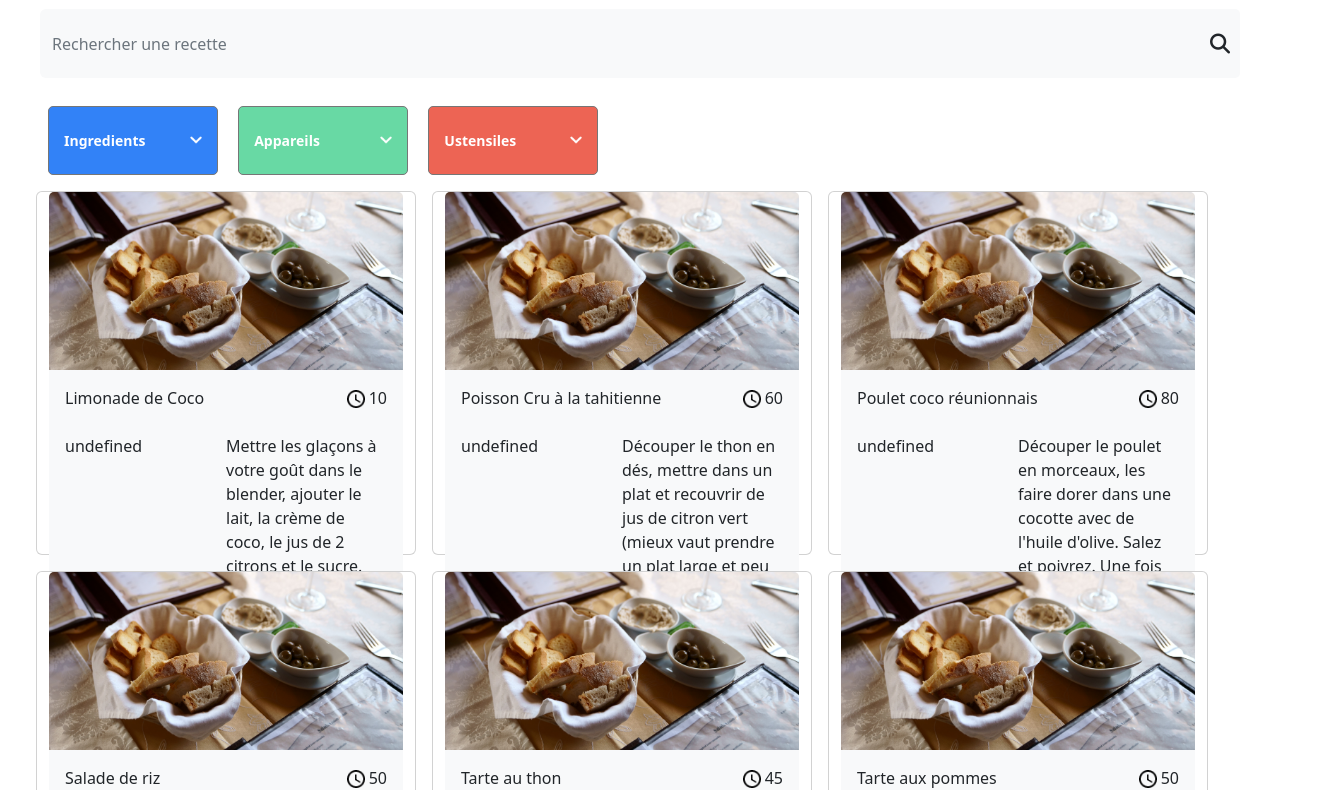
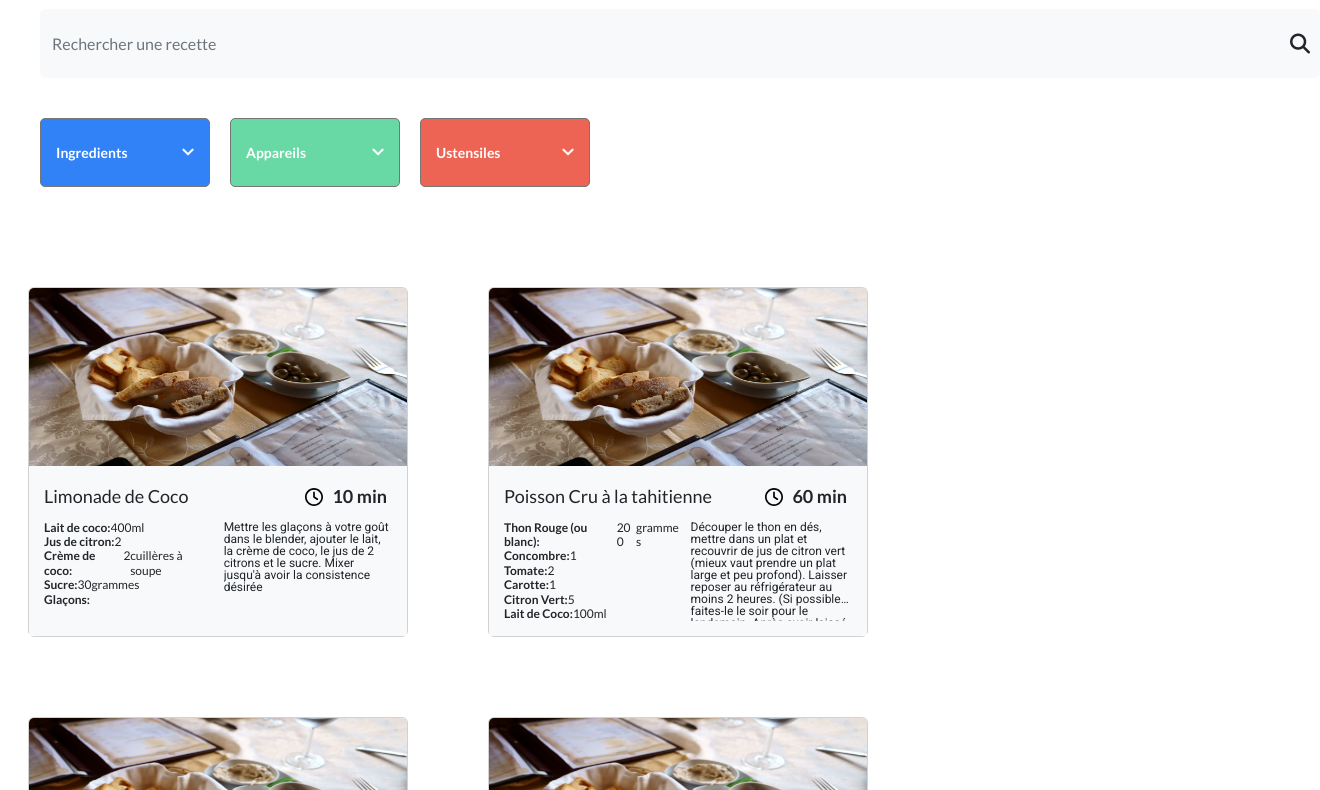
Before and after one commit to Winters67/Front_Les_petits_plats, a website with bundled scripts: page index.html in a window 1280 px wide. Shown: the part 154-944 px from the top of the page, 1320 px wide, since content can reach past the window. Built offline with nearby package versions, Linux system fonts and the light colour scheme.

Commit message:
Modification des cards

```diff
--- a/index.html
+++ b/index.html
@@ -40,18 +40,18 @@
     </div>
 
     <!-- bouton select  -->
-    <section class="select-choix">
-      <select class="browser-default custom-select m-2" id="ingredients">
+    <section class="select-choix row">
+      <select class="browser-default custom-select" id="ingredients">
         <option selected>Ingredients</option>
         <option value="1">One</option>
       </select>
 
-      <select class="browser-default custom-select m-2" id="appareils">
+      <select class="browser-default custom-select" id="appareils">
         <option selected>Appareils</option>
         <option value="1">One</option>
       </select>
 
-      <select class="browser-default custom-select m-2" id="ustensiles">
+      <select class="browser-default custom-select" id="ustensiles">
         <option selected>Ustensiles</option>
         <option value="1">One</option>
       </select>
@@ -59,43 +59,7 @@
     </section>
   </nav>
   <body>
-    <section id="card-item" class="row">
-      <!-- <div class="card m-2" style="width: 380px; height: 364px">
-        <img
-          class="card-img-top"
-          src="/assets/images/wendy.jpg"
-          alt="Card image cap"
-        />
-        <div class="card-body bg-light">
-          <div class="card-title">
-            <p>Nom de la recette</p>
-            <span class="card-time">
-              <img
-                class="m-1"
-                src="/assets/icons/clock.png"
-                alt="horloge"
-                style="width: 18px; height: 18px"
-              />
-              <p>10 min</p>
-            </span>
-          </div>
-          <article class="card-recette">
-            <p class="card-ingredients w-50">
-              Lorem ipsum dolor sit amet consectetur adipisicing elit. At est
-              aperiam odio ducimus consectetur maxime nihil rem impedit unde,
-              incidunt similique explicabo porro, quam illum, nesciunt a enim.
-              Odio, veniam!
-            </p>
-            <p class="card-text w-50">
-              Lorem ipsum dolor sit amet consectetur adipisicing elit. Sunt
-              fugit tenetur excepturi! Dolor alias cumque obcaecati doloribus,
-              animi minima, est ea beatae, reprehenderit facilis exercitationem
-              autem. Enim praesentium incidunt officia.
-            </p>
-          </article>
-        </div>
-      </div> -->
-    </section>
+    <section id="card-item" class="row"></section>
   </body>
   <script src="/scripts/index.js" type="module"></script>
   <script src="/data/recipes.js" type="module"></script>
--- a/sass/style.scss
+++ b/sass/style.scss
@@ -1,5 +1,10 @@
+@import url("https://fonts.googleapis.com/css2?family=Lato:wght@100;300;400;700&family=Roboto:wght@100;300;400;500;700&display=swap");
+
+$font-lato: "Lato", sans-serif;
+$font-roboto: "Roboto", sans-serif;
+
 body {
-  margin: 40px;
+  font-family: $font-lato;
 }
 
 .logo {
@@ -13,6 +18,7 @@ body {
 /* Recherche de recette */
 .input-group {
   height: 69px;
+  margin-left: 40px;
 }
 .input-search {
   position: relative;
@@ -23,11 +29,10 @@ body {
 }
 
 /* menu select */
-
 .select-choix {
-  padding-top: 20px;
+  gap: 20px;
+  margin: 40px;
 }
-
 .browser-default {
   height: 69px;
   width: 170px;
@@ -55,18 +60,87 @@ body {
 
 /* card */
 
-.card-img-top {
-  object-fit: cover;
-  height: 178px;
+.recette {
+  display: flex;
+  margin: 40px;
+  padding: 0;
+  max-height: 364px;
+  max-width: 380px;
+
+.description {
+  padding: 15px;
 }
 
   .card-title {
     display: flex;
     justify-content: space-between;
-}
+    align-items: center;
     .card-time {
       display: flex;
+      align-items: center;
     }
+  }
+
+  .card-ingredients {
+    min-width: 100%;
+    display: flex;
+
+    p {
+      font-size: 12px;
+      line-height: 14.4px;
+
+      margin-left: 2px;
+     margin: 0;
+     padding: 0;
+     -webkit-line-clamp: 7;
+    -webkit-box-orient: vertical;
+    overflow: hidden;
+    font-family: $font-lato;
+    }
+    .unity {
+      font-size: 12px;
+
+    }
+  }
+
+  h4 {
+    font-weight: 700;
+    font-size: 18px;
+    justify-items: center;
+    margin: 5px;
+  }
+  h5 {
+    align-items: center;
+    font-weight: 400;
+    font-size: 18px;
+    margin: 0;
+    max-width: 70%;
+  }
+  p {
+    font-family: $font-roboto;
+    font-weight: 400;
+    font-size: 12px;
+    line-height: 12px;
+    height: 100%;
+    display: -webkit-box;
+    -webkit-line-clamp: 7;
+    -webkit-box-orient: vertical;
+    overflow: hidden;
+  }
+}
+
+.image {
+  width: 100%;
+  height: 178px;
+}
+.description {
+  display: flex;
+  flex-direction: column;
+  height: 100%;
   .card-recette {
     display: flex;
   }
+  .ingredients {
+    display: flex;
+  }
+}
--- /dev/null
+++ b/scripts/card.js
@@ -0,0 +1,68 @@
+export { showCard };
+
+function showCard(recette) {
+  const clock = `/assets/icons/clock-regular.svg`;
+  const picture = `/assets/images/wendy.jpg`;
+  const recetteCard = document.createElement("div");
+  recetteCard.setAttribute("class", "recette card");
+  const imgCard = document.createElement("img");
+  imgCard.setAttribute("class", "image card-img-top");
+  imgCard.setAttribute("src", picture);
+  const descriptionCard = document.createElement("div");
+  descriptionCard.setAttribute("class", "description card-body bg-light");
+  const cardTitle = document.createElement("div");
+  cardTitle.classList.add("card-title");
+  const recetteName = document.createElement("h5");
+  const cardTime = document.createElement("span");
+  cardTime.setAttribute("class", "card-time");
+  const recetteTime = document.createElement("img");
+  recetteTime.setAttribute("class", "m-1");
+  recetteTime.setAttribute("style", "width: 18px; height: 18px");
+  recetteTime.setAttribute("src", clock);
+  const recetteTimeDesc = document.createElement("h4");
+  recetteName.textContent = recette.name;
+  recetteTimeDesc.textContent = recette.time + " min";
+  const cardIngredients = document.createElement("article");
+  cardIngredients.setAttribute("id", "card-ingredients");
+  cardIngredients.setAttribute("class", "card-recette");
+  const descriptionRecette = document.createElement("p");
+  descriptionRecette.setAttribute("class", "card-text w-50");
+  descriptionRecette.textContent = recette.description;
+
+  const listIngredients = document.createElement("div");
+  listIngredients.setAttribute('style', 'padding-right:10px')
+  for (const recetteIng of recette.ingredients) {
+    let div = document.createElement("div");
+    div.setAttribute("class", "card-ingredients w-25");
+
+    let ingredient = document.createElement("p");
+    ingredient.setAttribute("style", "font-weight: 700");
+    ingredient.textContent = recetteIng.ingredient +":";
+
+    let quantity = document.createElement("p");
+    quantity.textContent = recetteIng.quantity;
+
+    let unit = document.createElement("p");
+    unit.setAttribute("class", "unity");
+    unit.textContent = recetteIng.unit;
+
+
+    listIngredients.appendChild(div);
+    div.appendChild(ingredient);
+    div.appendChild(quantity);
+    div.appendChild(unit);
+  }
+
+  recetteCard.appendChild(imgCard);
+  recetteCard.appendChild(descriptionCard);
+  descriptionCard.appendChild(cardTitle);
+  descriptionCard.appendChild(cardIngredients);
+  cardIngredients.appendChild(listIngredients);
+  cardIngredients.appendChild(descriptionRecette);
+  cardTitle.appendChild(recetteName);
+  cardTitle.appendChild(cardTime);
+  cardTime.appendChild(recetteTime);
+  cardTime.appendChild(recetteTimeDesc);
+
+  return recetteCard;
+}
--- a/scripts/index.js
+++ b/scripts/index.js
@@ -1,49 +1,43 @@
 import { recipes } from "../data/recipes.js";
-console.log(recipes);
+import { showCard } from "../scripts/card.js";
+// console.log(recipes);
 
-for (let index = 0; index < recipes.length; index++) {
-  const recette = recipes[index];
+const tags = {
+  ingredients: [],
+  appliances: [],
+};
+
+//Boucle
+//Retrouve les ingredients : tags.ingredients.push(ingredient)
+
+// ecouteur input
+const inputField = document.getElementById("search-input");
+inputField.addEventListener("input", () => {
+  console.log(inputField.value);
+  //If inputField.value > 3
+  // Traitement du tableau (filtre les recipes)
+  // Condition valuer.input / recette.include(valuer.input)
+});
+
+// boucle recette
+recipes.forEach((recette) => {
   console.log(recette);
 
-  for (let index = 0; index < recette.ingredients.length; index++) {
-    const ingredients = recette.ingredients[index];
-    console.log(ingredients);
-  }
+  // let listElement = recette.ingredients.map((recette) => recette);
 
-  function showCard() {
-    document.querySelector("#card-item").innerHTML += `
 
-        <div class="card m-2" style="width: 380px; height: 364px">
-        <img
-        class="card-img-top"
-        src="/assets/images/wendy.jpg"
-        alt="Card image cap"
-        />
-        <div class="card-body bg-light">
-        <div class="card-title">
-        <p>${recette.name}</p>
-        <span class="card-time">
-        <img
-        class="m-1"
-        src="/assets/icons/clock.png"
-        alt="horloge"
-        style="width: 18px; height: 18px"
-        />
-        <p>${recette.time}</p>
-        </span>
-        </div>
-        <article class="card-recette">
-        <p class="card-ingredients w-50">
-        ${recette.ingredient}
-        </p>
-        <p class="card-text w-50">
-        ${recette.description}
-        </p>
-        </article>
-        </div>
 
-        </div>`;
-  }
+  const listeAppareils = recette.appliance;
+  console.log(listeAppareils);
 
-  showCard();
-}
+  const listeUstensiles = recette.ustensils;
+  console.log(listeUstensiles);
+
+  // affichage des cartes
+  const displayCard = document.querySelector("#card-item")
+  displayCard.appendChild(showCard(recette));
+
+
+});
+
+console.log(showCard)
```
Also changed, not shown: assets/icons/clock-regular.svg (added), style/style.css, 1 other file. Lines whose indentation alone changed are shown as unchanged.
